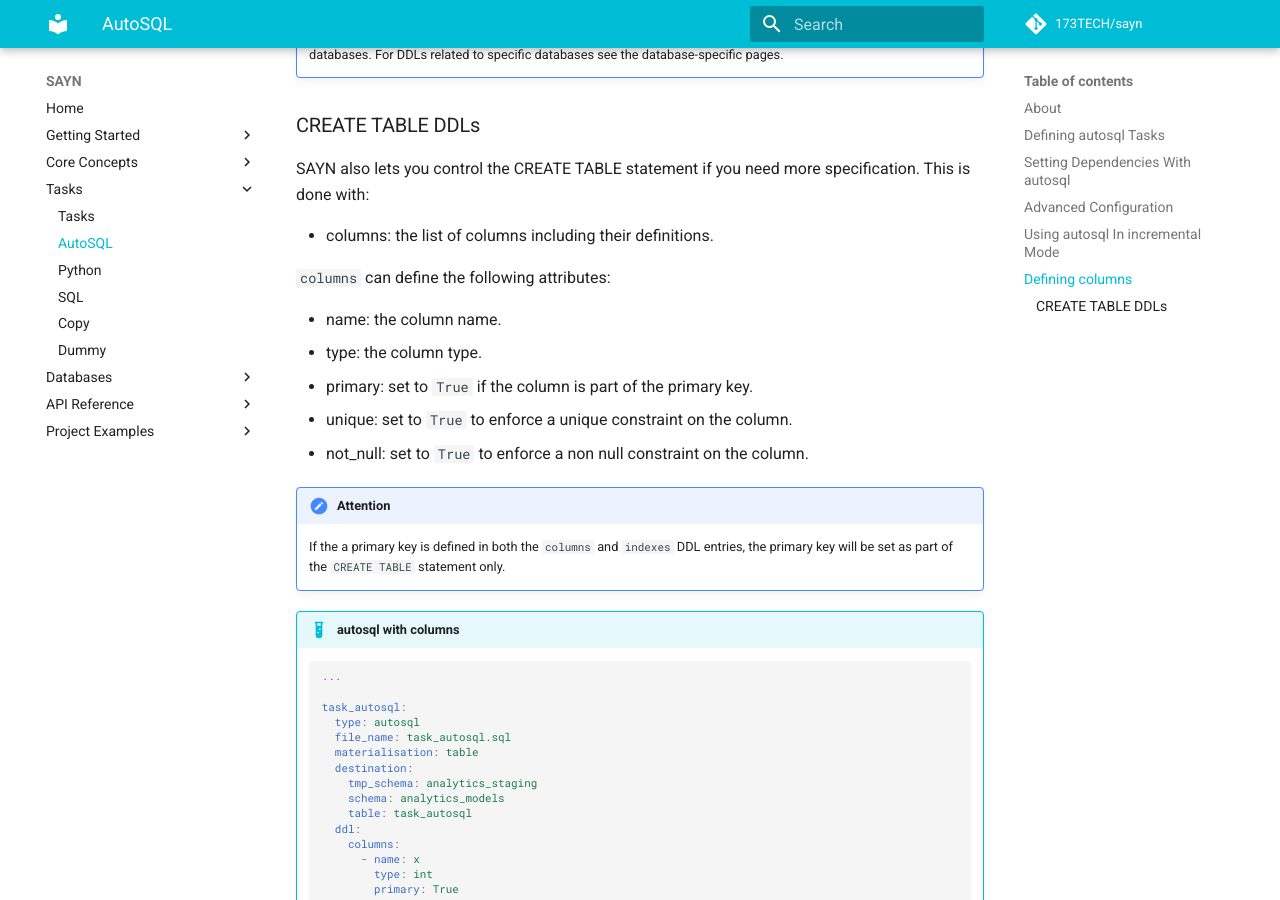
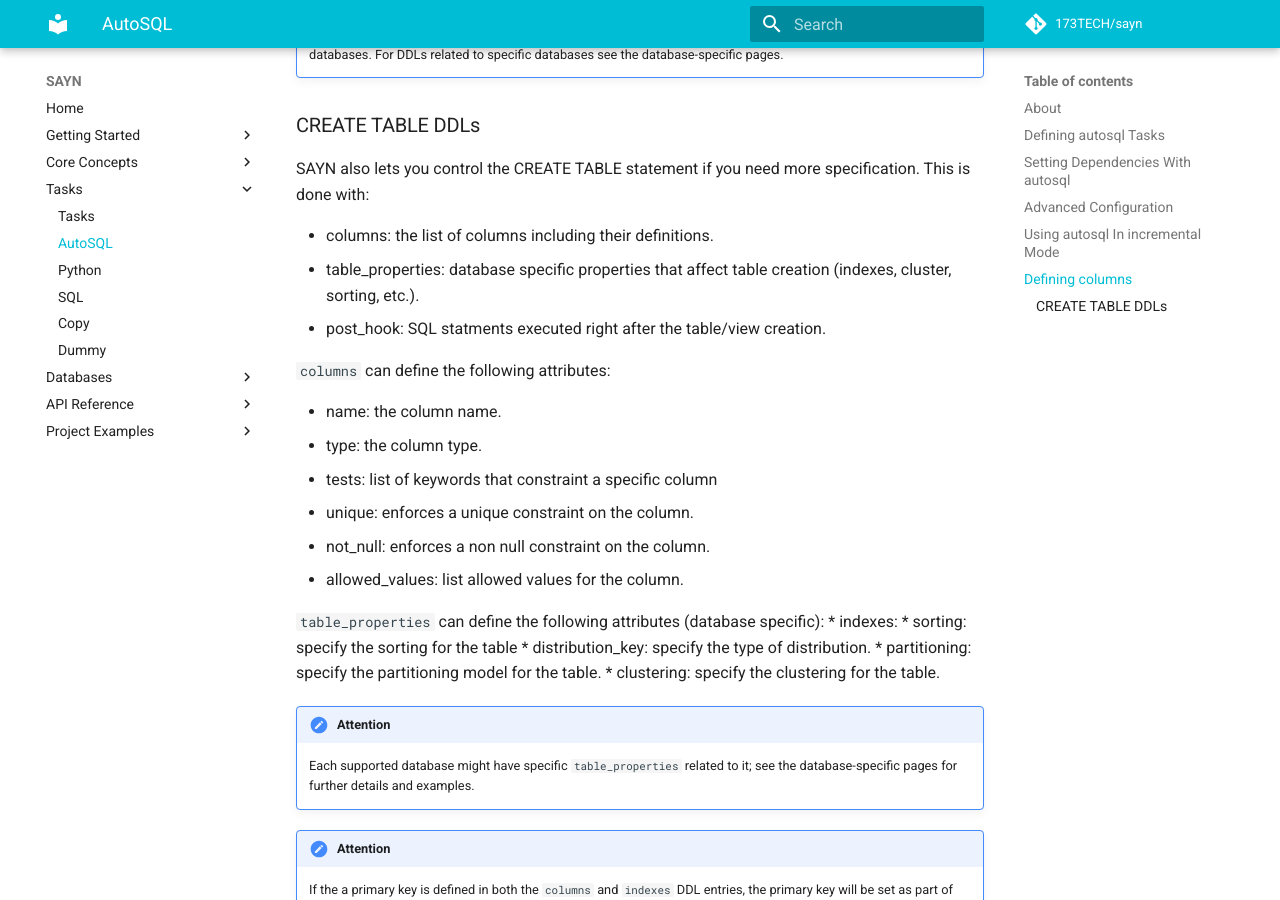
Before and after one commit to 173TECH/sayn, an MkDocs documentation site: the page built from docs/tasks/autosql.md, in a window 1280 px wide and 900 px high, scrolled down 3809 px. Built offline with MkDocs 1.6.1 and Material for MkDocs 9.7.7, drawn with Linux system fonts in a browser that asks for light colours; comment, search, counter and statistics services are not loaded.

Commit message:
Adding Test Docs (#174)
* Added first test docs

* Added config test definitions in overview and standard

* Added docs for table_properties

* Amended docs

* One more amend

```diff
--- a/docs/tasks/autosql.md
+++ b/docs/tasks/autosql.md
@@ -133,14 +133,27 @@
 SAYN also lets you control the CREATE TABLE statement if you need more specification. This is done with:
 
 * columns: the list of columns including their definitions.
+* table_properties: database specific properties that affect table creation (indexes, cluster, sorting, etc.).
+* post_hook: SQL statments executed right after the table/view creation.
 
 `columns` can define the following attributes:
 
 * name: the column name.
 * type: the column type.
-* primary: set to `True` if the column is part of the primary key.
-* unique: set to `True` to enforce a unique constraint on the column.
-* not_null: set to `True` to enforce a non null constraint on the column.
+* tests: list of keywords that constraint a specific column
+  - unique: enforces a unique constraint on the column.
+  - not_null: enforces a non null constraint on the column.
+  - allowed_values: list allowed values for the column.
+
+`table_properties` can define the following attributes (database specific):
+* indexes:
+* sorting: specify the sorting for the table
+* distribution_key: specify the type of distribution.
+* partitioning: specify the partitioning model for the table.
+* clustering: specify the clustering for the table.
+
+!!! attention
+      Each supported database might have specific `table_properties` related to it; see the database-specific pages for further details and examples.
 
 !!! Attention
     If the a primary key is defined in both the `columns` and `indexes` DDL entries, the primary key will be set as part of the `CREATE TABLE` statement only.
```
Also changed, not shown: docs/databases/bigquery.md (+2 -2 lines), docs/databases/redshift.md (+4 -4 lines), 3 other files.
